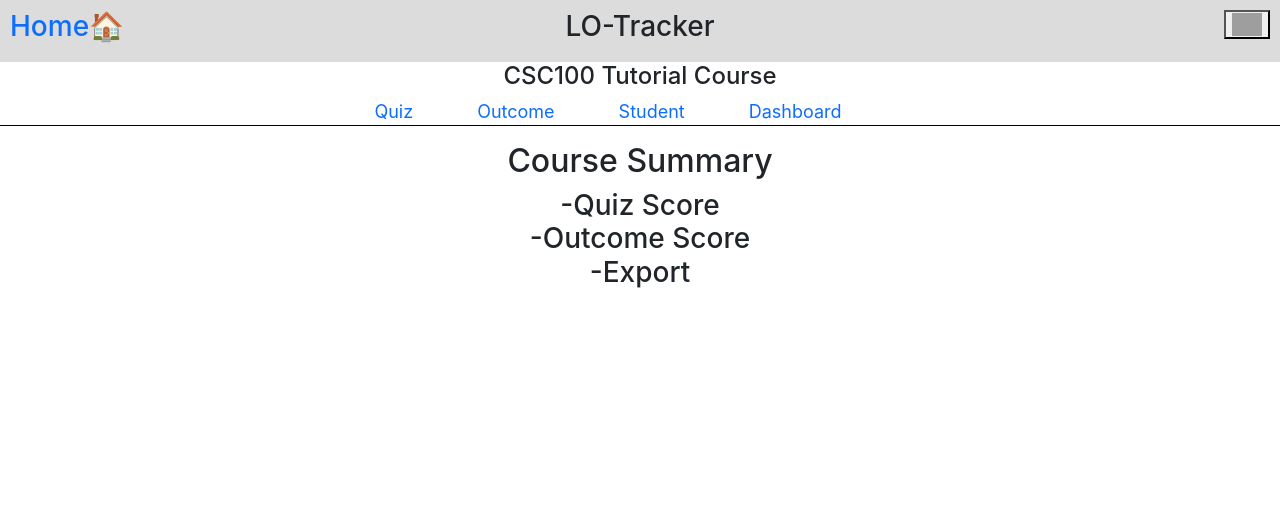
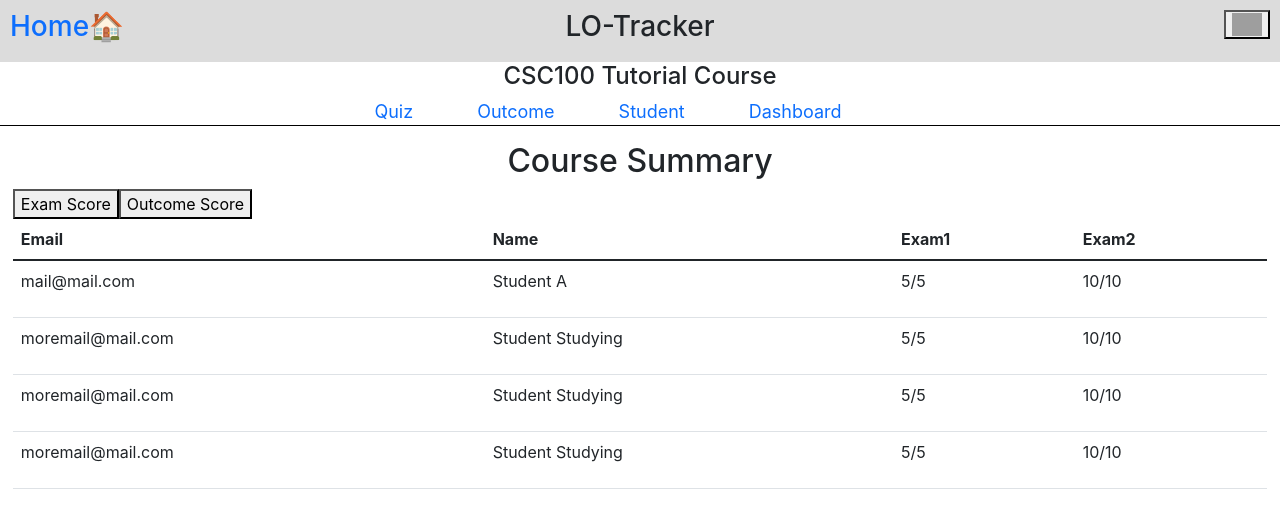
Before and after one commit to NapatJamjan/lo-tracker-old, a React (Create React App) app: page /course/1/dashboard in a window 1280 px wide. Shown: the top 528 px of the page. Built offline with nearby package versions, Linux system fonts and the light colour scheme; grey boxes are pictures that could not be loaded.

Commit message:
Add manage lo and dashboard mock up
Also change icon to not be a default one

```diff
--- a/public/index.html
+++ b/public/index.html
@@ -2,7 +2,7 @@
 <html lang="en">
   <head>
     <meta charset="utf-8" />
-    <link rel="icon" href="%PUBLIC_URL%/favicon.ico" />
+    <link rel="icon" href="%PUBLIC_URL%/SampleIcon.ico" />
     <meta name="viewport" content="width=device-width, initial-scale=1" />
     <meta name="theme-color" content="#000000" />
     <meta
@@ -12,7 +12,7 @@
     <link rel="apple-touch-icon" href="%PUBLIC_URL%/logo192.png" />
     <link rel="manifest" href="%PUBLIC_URL%/manifest.json" />
     <link rel="stylesheet" href="https://cdnjs.cloudflare.com/ajax/libs/font-awesome/4.7.0/css/font-awesome.min.css"></link>
-    <title>React App</title>
+    <title>LO Tracker</title>
   </head>
   <body>
     <noscript>You need to enable JavaScript to run this app.</noscript>
--- a/src/App.css
+++ b/src/App.css
@@ -8,7 +8,6 @@
 }
 
 /* Course List*/
-
 .courselist{
   list-style-type: none;
   text-align: left;
@@ -23,15 +22,7 @@
   text-decoration: none;
   color: black;
 }
-
 /* Course Page End */
-
-.floatbuttonArea{
-  position: absolute;
-  display: inline-block;
-  right: 2.5%;
-  bottom: 2.5%;
-}
 
 .floatbutton{
   border-radius: 50%;
--- /dev/null
+++ b/src/components/ManageLO.tsx
@@ -0,0 +1,84 @@
+import React, { useState } from 'react';
+import { Modal, ModalTitle, ModalBody, ModalFooter, Button, Collapse } from 'react-bootstrap';
+import ModalHeader from 'react-bootstrap/esm/ModalHeader';
+import styled from 'styled-components';
+export default function ManageLO(){
+    const [show,setShow] = useState(false);
+    const handleClose = () => setShow(false);
+    const handleShow = () => setShow(true);
+    return(<div>
+      <button className="floatbutton" onClick={handleShow} style={{position:"absolute",right:25,bottom:25}}>
+        LO <span style={{fontSize:10}}>Manage</span>
+      </button>
+
+    <Modal show={show} onHide={handleClose}>
+      <ModalHeader closeButton>
+        <ModalTitle>Manage Learning Outcome</ModalTitle>
+      </ModalHeader>
+      <ModalBody>
+        <form>
+          <LOCard name="LO1 Basic Java"/>
+          <LOCard name="LO2 C#"/>
+          <p style={{marginBottom:25}}><RightButton className="fa fa-plus-circle"></RightButton></p>
+        </form>
+      </ModalBody>
+      <ModalFooter>
+        <Button variant="primary" onClick={handleClose}>Save</Button>
+      </ModalFooter>
+    </Modal>
+    </div>
+    )
+}
+
+function LOCard(props:any){
+  const [open, setOpen] = useState(false);
+  return (
+    <CardDiv>
+      <h5 style={{marginBottom:0}} onClick={() => setOpen(!open)}>{props.name}
+        <RightButton className="fa fa-window-close-o"></RightButton>
+      </h5>
+      <Collapse in={open}>
+        <div>
+        <LOLevel name="Level 1 Hello World"/>
+        <LOLevel name="Level 2 Conditional and Loop"/>
+        <LOLevel name="Level 3 Function"/>
+        <p><LevelRightButton className="fa fa-plus-circle"></LevelRightButton></p>
+        </div>
+      </Collapse>
+
+    </CardDiv>
+  )
+}
+
+function LOLevel(props:any){
+  return(
+    <LevelDiv>
+      <p style={{marginBottom:-3}}>{props.name}
+      <LevelRightButton className="fa fa-window-close-o" ></LevelRightButton>
+      </p>
+    </LevelDiv>
+  )
+}
+
+const CardDiv = styled.div`
+  border-bottom: grey 0.5px solid;
+  margin-bottom: 10px;
+`;
+
+const RightButton = styled.i`
+  position:absolute;
+  right:15px;
+  text-align:center;
+  font-size: 24px;
+`;
+
+const LevelRightButton = styled.i`
+  position:absolute;
+  right:19px;
+  text-align:center;
+  font-size: 16px;
+`;
+
+const LevelDiv = styled.div`
+  margin-left: 20px;
+`;
--- a/src/pages/Course/Dashboard.tsx
+++ b/src/pages/Course/Dashboard.tsx
@@ -1,10 +1,101 @@
-import React from 'react';
+import React, { useState } from 'react';
+import { OverlayTrigger, Table, Tooltip } from 'react-bootstrap';
+import styled from 'styled-components';
 
 export const DashboardScreen: React.FC = () => {
+  const [state,setState] = useState("Exam");
   return (
-    <div>
-      <h2>Course Summary</h2>
-      <h3>-Quiz Score<br/>-Outcome Score<br/>-Export</h3>
-    </div>
+    <DashboardDiv>
+      <h2 style={{textAlign:"center"}}>Course Summary</h2>
+      <ButtonTab>
+        <button onClick={() => setState("Exam")}>Exam Score</button>
+        <button onClick={() => setState("Outcome")}>Outcome Score</button>
+        {state === "Outcome" && <ExportOutcome/>}
+      </ButtonTab>
+      {state === "Exam" && <ExamScore/>}
+      {state === "Outcome" && <OutcomeScore/>}
+
+    </DashboardDiv>
   );
 };
+
+function ExamScore(){
+  return(
+    <Table hover>
+        <thead>
+          <tr>
+            <th>Email</th>
+            <th>Name</th>
+            <th>Exam1</th>
+            <th>Exam2</th>
+          </tr>
+        </thead>
+        <tbody>
+          <Student mail="mail@mail.com" name="Student A"/>
+          <Student mail="moremail@mail.com" name="Student Studying"/>
+          <Student mail="moremail@mail.com" name="Student Studying"/>
+          <Student mail="moremail@mail.com" name="Student Studying"/>
+        </tbody>
+      </Table>
+  )
+}
+
+function OutcomeScore(){
+  return(
+    <Table hover>
+        <thead>
+          <tr>
+            <th>Email</th>
+            <th>Name</th>
+            <th>PLO1</th>
+            <th>PLO2</th>
+          </tr>
+        </thead>
+        <tbody>
+          <Student mail="mail@mail.com" name="Student A"/>
+          <Student mail="moremail@mail.com" name="Student Studying"/>
+          <Student mail="moremail@mail.com" name="Student Studying"/>
+          <Student mail="moremail@mail.com" name="Student Studying"/>
+        </tbody>
+      </Table>
+  )
+}
+
+function Student(props:any){
+  return (
+    <tr onClick={()=>{alert("Individual summary here")}}>
+      <td>{props.mail}</td>
+      <td>{props.name}</td>
+      <td><OverlayTrigger placement="auto-start" overlay={HoverText({detail:"Part 1 2/2 \n Part 2 3/3"})}
+        delay={{show:50,hide:100}}>
+        <p>5/5</p>
+      </OverlayTrigger></td>
+      <td><OverlayTrigger placement="auto-start" overlay={HoverText({detail:"Part 1 5/5 \n Part 2 5/5"})}
+        delay={{show:50,hide:100}}>
+        <p>10/10</p>
+      </OverlayTrigger></td>
+    </tr>
+  );
+}
+
+const HoverText = (props:any) =>(
+  <Tooltip {...props}>
+    <p style={{whiteSpace:"pre-line"}}>{props.detail}</p>
+  </Tooltip>
+);
+
+function ExportOutcome(){
+  return(
+    <button style={{position:"absolute",right:50}}>Export Outcome</button>
+  )
+}
+
+const DashboardDiv = styled.div`
+  text-align: left;
+  margin-left : 1%;
+  margin-right: 1%;
+`;
+
+const ButtonTab = styled.div`
+  display: inline-block;
+`;
--- a/src/pages/Course/PLO.tsx
+++ b/src/pages/Course/PLO.tsx
@@ -1,6 +1,6 @@
 import React, { useState } from 'react';
 import { Collapse } from 'react-bootstrap';
-import CourseOutcome from '../../views/CourseOutcome';
+import ManageLO from '../../components/ManageLO';
 import '../../views/CourseOutcome.css';
 type ID = string;
 type LearningOutcomeMap = Map<ID, LearningOutcome>;
@@ -38,6 +38,7 @@ export const PLOScreen: React.FC = () => {
       <div style={{width:775,marginLeft:10}}>
        {/* <CourseOutcome></CourseOutcome>  Old version */}
       <RecursiveCollapseList data={PLOs} ></RecursiveCollapseList>
+      <ManageLO/>
       <h5 className="edit"><i className="fa fa-plus-circle" style={{fontSize:28,marginTop:10}}></i></h5>
       </div>
 
--- a/src/pages/Course/Quiz.tsx
+++ b/src/pages/Course/Quiz.tsx
@@ -62,9 +62,7 @@ export const QuizScreen: React.FC = () => {
         ))
       }
 
-      <div className="floatbuttonArea">
-        <ImportExcelToCourse name="CSC100 Tutorial Course"/>
-      </div>
+      <ImportExcelToCourse name="CSC100 Tutorial Course"/>
     </div>
   );
 }
@@ -75,7 +73,9 @@ function ImportExcelToCourse(props:any){
   const handleShow = () => setShow(true);
   return(
     <div>
-      <button className="floatbutton" onClick={handleShow}><i className="fa fa-download"></i>Import</button>
+      <button className="floatbutton" onClick={handleShow} style={{position:"absolute",right:25,bottom:25}}>
+        <i className="fa fa-download"></i>Import
+      </button>
       <Modal show={show} onHide={handleClose}>
         <ModalHeader closeButton>
           <ModalTitle>Import quiz result</ModalTitle>
--- a/src/pages/Course/Student.tsx
+++ b/src/pages/Course/Student.tsx
@@ -29,7 +29,7 @@ function Student(props:any){
     <tr>
       <td>{props.mail}</td>
       <td>{props.name}</td>
-      <td><button>action</button></td>
+      <td><button>Result</button></td>
     </tr>
   );
 }
--- a/src/views/CourseOutcome.css
+++ b/src/views/CourseOutcome.css
@@ -14,7 +14,7 @@
     margin: 0px;
     padding-left: 0px;
     border: #282c34 solid;
-
+    margin-top: -2px;
 
 }
 
@@ -25,6 +25,7 @@
     padding-left: 0px;
     border: #282c34 solid;
     margin-bottom: 0px;
+
 }
 
 .questionlist h6{
```
Also changed, not shown: 1 other file (tests, documents, lock files or other folders).
